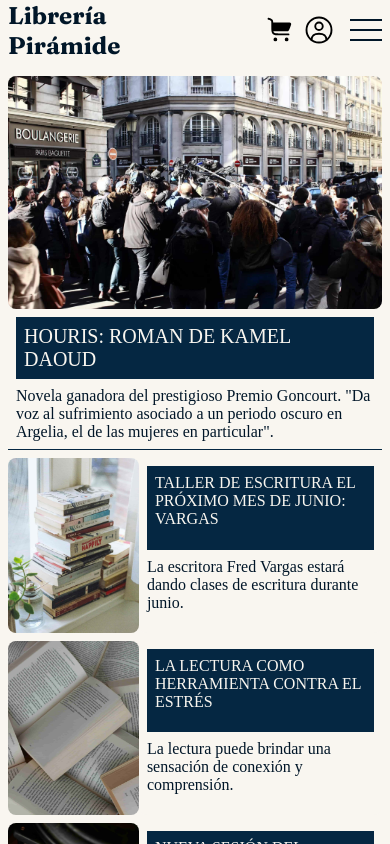
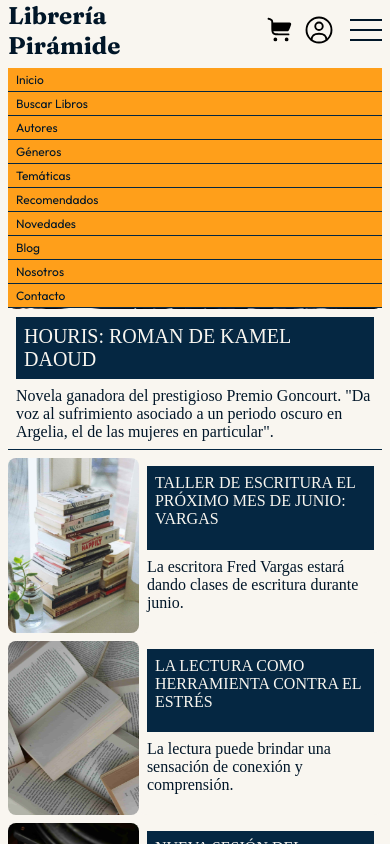
Before and after one commit to andresaragonguerrero/LibreriaPiramide, a Vue app: page / in a window 390 px wide. Both pictures are taken after a click on the button 366 px from the left and 30 px from the top of the page. Shown: the top 844 px of the page. Built offline with nearby package versions, Linux system fonts and the light colour scheme; the HTML template or start-up script is replaced by a standard one.

Commit message:
Corrección de errores en los estilos del Header

```diff
--- a/src/components/header/HeaderMain.vue
+++ b/src/components/header/HeaderMain.vue
@@ -1,13 +1,17 @@
 <script setup lang="ts">
-import { ref } from 'vue';
+import { ref, watch } from 'vue';
 
-defineProps<{ collapsed: boolean }>();
+const props = defineProps<{ collapsed: boolean }>();
 
 const isMenuOpen = ref(false);
 
 function toggleMenu() {
     isMenuOpen.value = !isMenuOpen.value;
 }
+
+watch(() => props.collapsed, (newValue) => {
+    if (!newValue) isMenuOpen.value = false;
+});
 </script>
 
 <template>
@@ -50,7 +54,7 @@ function toggleMenu() {
             </button>
         </div>
 
-        <div v-if="isMenuOpen && collapsed" class="header__menu-panel">
+        <div v-if="isMenuOpen" class="header__menu-panel">
             <nav class="header__menu-nav" aria-label="Internal navigation">
                 <RouterLink class="header__menu-link" to="/">Inicio</RouterLink>
                 <RouterLink class="header__menu-link" to="/search">Buscar Libros</RouterLink>
@@ -190,8 +194,8 @@ function toggleMenu() {
 
 .header__menu-panel {
     overflow-y: auto;
-    position: fixed;
-    top: 8dvh;
+    position: absolute;
+    top: 100%;
     right: calc((100vw / 12) * 1);
     z-index: 9;
     background-color: var(--color-secondary);
@@ -263,6 +267,10 @@ function toggleMenu() {
 }
 
 @media (max-width: 768px) {
+    .header__main {
+        align-items: center;
+    }
+
     .header__logo-container {
         grid-column: 1 / 7;
     }
@@ -278,7 +286,6 @@ function toggleMenu() {
     .header__menu-panel {
         left: var(--space-2);
         right: var(--space-2);
-        top: 6dvh;
     }
 }
 
@@ -291,10 +298,6 @@ function toggleMenu() {
 @media (max-width: 480px) {
     .header__title {
         font-size: var(--fs-2);
-    }
-
-    .header__menu-panel {
-        top: 5dvh;
     }
 
     .header__menu-nav {
```
